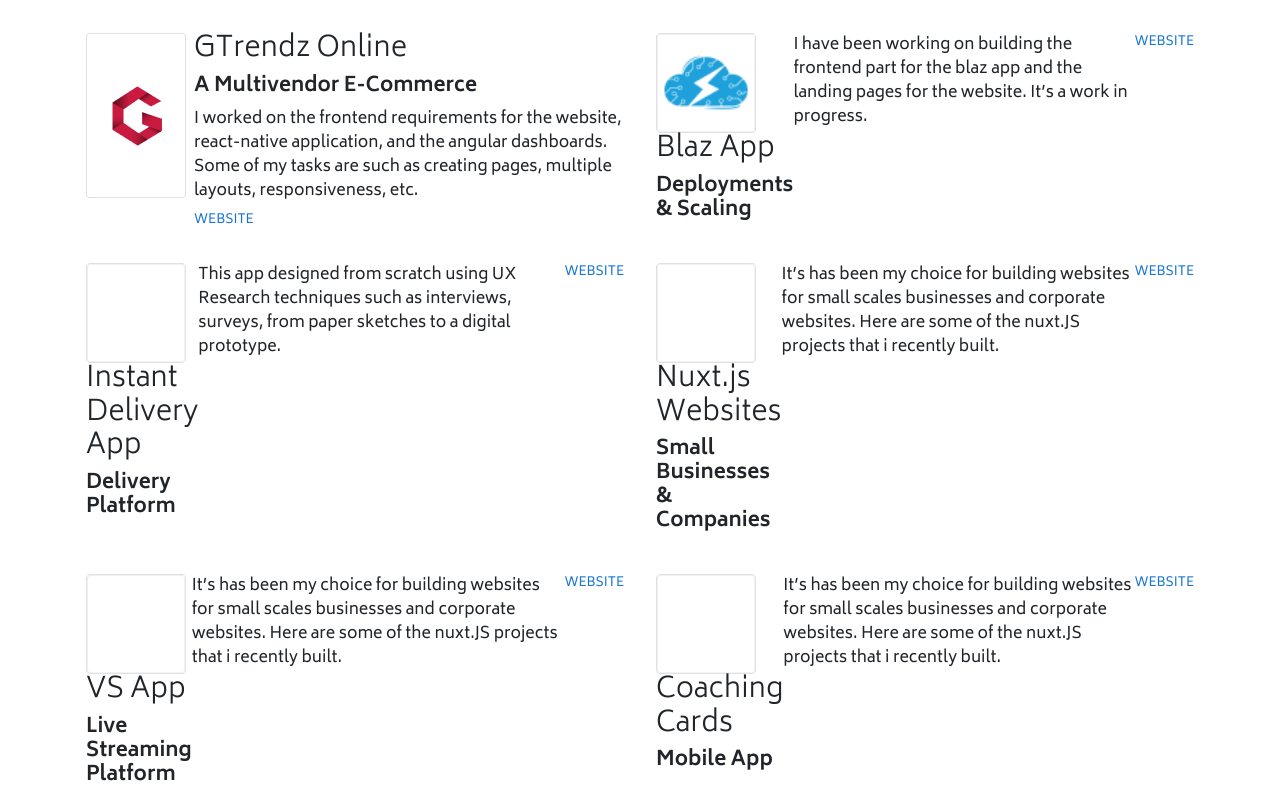
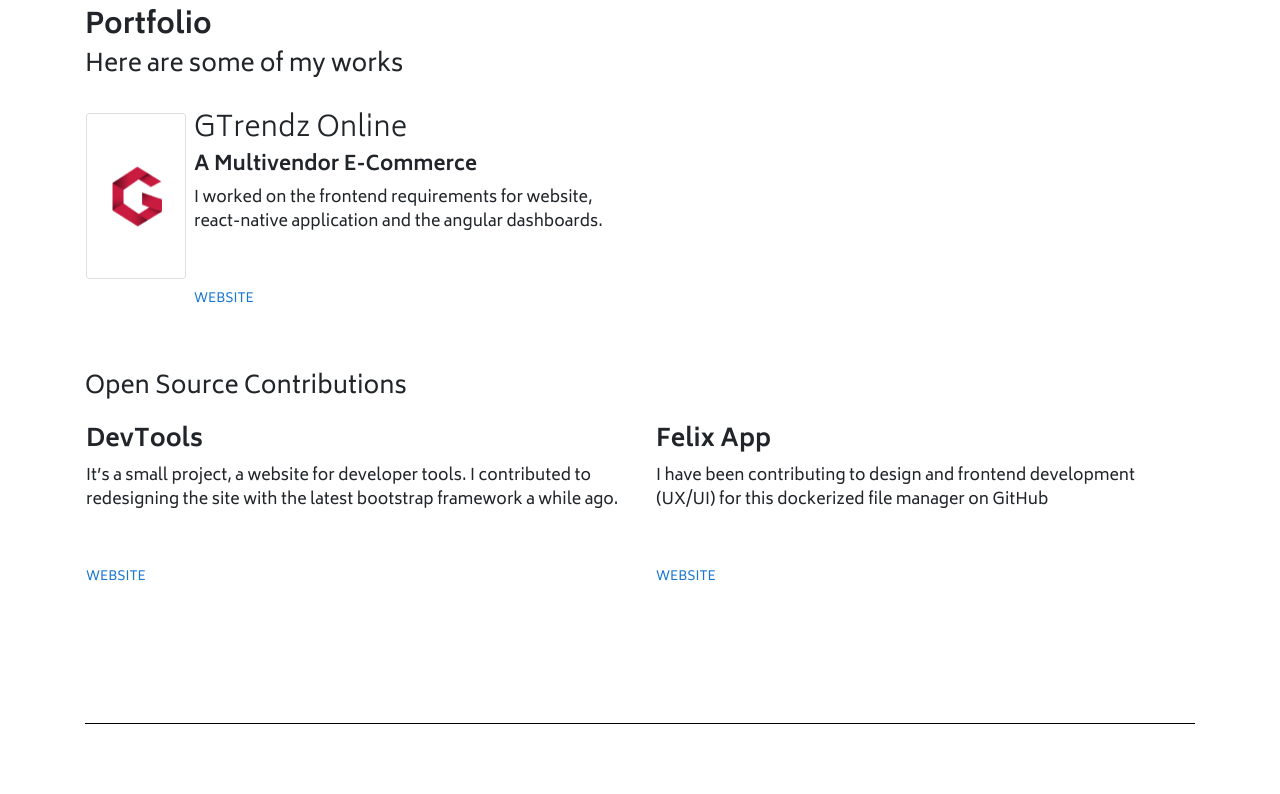
Before and after one commit to narenkram/Lance, a Nuxt app: page / in a window 1280 px wide. Shown: the part 926-1720 px from the top of the page. Built offline with nearby package versions, Linux system fonts and the light colour scheme.

Commit message:
update portfolio

```diff
--- a/assets/style.scss
+++ b/assets/style.scss
@@ -126,8 +126,15 @@ hr {
 }
 .PortfolioItem_body {
 }
-.PortfolioItem_img {
+.PortfolioItem_title {
+  font-family: Biryani-Light;
+  font-style: normal;
+  font-size: 25px;
+  line-height: 44px;
+}
+.PortfolioItem_img img {
   width: 100px;
+  height: 166px;
   margin-right: 8px;
 }
 .PortfolioItem_description {
--- a/pages/index.vue
+++ b/pages/index.vue
@@ -67,84 +67,9 @@
                 <h5>A Multivendor E-Commerce</h5>
                 <p
                   class="PortfolioItem_description"
-                >I worked on the frontend requirements for the website, react-native application, and the angular dashboards. Some of my tasks are such as creating pages, multiple layouts, responsiveness, etc.</p>
+                >I worked on the frontend requirements for website, react-native application and the angular dashboards.</p>
                 <a href="https://gtrendz.online" rel="no-follow" class="ProjectLink">website</a>
               </div>
-            </div>
-          </div>
-          <div class="col-12 col-sm-12 col-md-6 col-lg-6 p-3 p-sm-3 p-md-3 p-lg-3">
-            <div class="PortfolioItem">
-              <div class="PortfolioItem_title">
-                <img src="~/assets/images/blaz.png" class="img-fluid PortfolioItem_img" alt />
-                <div>
-                  <h3 class="FontLight">Blaz App</h3>
-                  <h5>Deployments & Scaling</h5>
-                </div>
-              </div>
-              <p
-                class="PortfolioItem_description"
-              >I have been working on building the frontend part for the blaz app and the landing pages for the website. It’s a work in progress.</p>
-              <a href="https://blaz.app/" rel="no-follow" class="ProjectLink">website</a>
-            </div>
-          </div>
-          <div class="col-12 col-sm-12 col-md-6 col-lg-6 p-3 p-sm-3 p-md-3 p-lg-3">
-            <div class="PortfolioItem">
-              <div class="PortfolioItem_title">
-                <img src="~/assets/images/placeholder.png" class="img-fluid PortfolioItem_img" alt />
-                <div>
-                  <h3 class="FontLight">Instant Delivery App</h3>
-                  <h5>Delivery Platform</h5>
-                </div>
-              </div>
-              <p
-                class="PortfolioItem_description"
-              >This app designed from scratch using UX Research techniques such as interviews, surveys, from paper sketches to a digital prototype.</p>
-              <a href="#" rel="no-follow" class="ProjectLink">website</a>
-            </div>
-          </div>
-          <div class="col-12 col-sm-12 col-md-6 col-lg-6 p-3 p-sm-3 p-md-3 p-lg-3">
-            <div class="PortfolioItem">
-              <div class="PortfolioItem_title">
-                <img src="~/assets/images/placeholder.png" class="img-fluid PortfolioItem_img" alt />
-                <div>
-                  <h3 class="FontLight">Nuxt.js Websites</h3>
-                  <h5>Small Businesses & Companies</h5>
-                </div>
-              </div>
-              <p
-                class="PortfolioItem_description"
-              >It’s has been my choice for building websites for small scales businesses and corporate websites. Here are some of the nuxt.JS projects that i recently built.</p>
-              <a href="https://gtrendz.online" rel="no-follow" class="ProjectLink">website</a>
-            </div>
-          </div>
-          <div class="col-12 col-sm-12 col-md-6 col-lg-6 p-3 p-sm-3 p-md-3 p-lg-3">
-            <div class="PortfolioItem">
-              <div class="PortfolioItem_title">
-                <img src="~/assets/images/placeholder.png" class="img-fluid PortfolioItem_img" alt />
-                <div>
-                  <h3 class="FontLight">VS App</h3>
-                  <h5>Live Streaming Platform</h5>
-                </div>
-              </div>
-              <p
-                class="PortfolioItem_description"
-              >It’s has been my choice for building websites for small scales businesses and corporate websites. Here are some of the nuxt.JS projects that i recently built.</p>
-              <a href="https://gtrendz.online" rel="no-follow" class="ProjectLink">website</a>
-            </div>
-          </div>
-          <div class="col-12 col-sm-12 col-md-6 col-lg-6 p-3 p-sm-3 p-md-3 p-lg-3">
-            <div class="PortfolioItem">
-              <div class="PortfolioItem_title">
-                <img src="~/assets/images/placeholder.png" class="img-fluid PortfolioItem_img" alt />
-                <div>
-                  <h3 class="FontLight">Coaching Cards</h3>
-                  <h5>Mobile App</h5>
-                </div>
-              </div>
-              <p
-                class="PortfolioItem_description"
-              >It’s has been my choice for building websites for small scales businesses and corporate websites. Here are some of the nuxt.JS projects that i recently built.</p>
-              <a href="https://gtrendz.online" rel="no-follow" class="ProjectLink">website</a>
             </div>
           </div>
         </div>
@@ -225,10 +150,10 @@
     <section>
       <div class="container">
         <h3>My Story &amp; Experience</h3>
-        <h4 class="FontRegular">About Me</h4>
 
         <div class="row">
           <div class="col-lg-6">
+            <h4 class="FontRegular">Timeline</h4>
             <div class="Timeline">
               <div class="Timeline_Item">
                 <div class="Timeline_ItemYear">2020</div>
@@ -268,6 +193,7 @@
             </div>
           </div>
           <div class="col-lg-6">
+            <h4 class="FontRegular">About Me</h4>
             <p>I’m from Tamil Nadu, India. I love simple things that make a significant impact on people’s lives. I believe simple designs can be more powerful. I am determined to create a positive impact by creating the most simplistic design solutions for users.</p>
             <p>I dropped out of college and started a company called Aroliant with an old high school friend. I learned a lot from working with my team as a frontend developer. Working as a frontend developer, i got so inspired by the designers. That pointed me to my next profound interest in UX-design. I enrolled in the UX Design program with Udacity and have taken many steps towards my goal of making a positive impact. I have fallen in love with this new role as a UX Designer.</p>
             <p>Aside from all this, I enjoy Netflix, I’m into pop music, gaming, I consume podcasts, I love cycling, I’m passionate about solar projects, and I genuinely care about the environment.</p>
```
